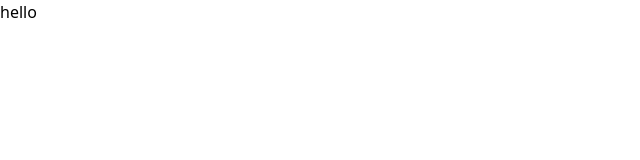
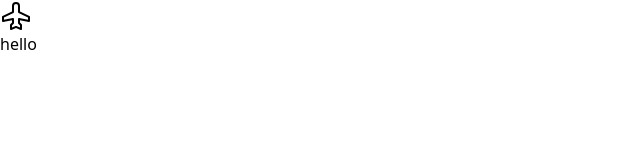
Before and after one commit to cnaallotey/DriveGo-2023, a Nuxt app: page / in a window 1280 px wide. Shown: the top 160 px of the page, without its empty margins (0-640 px from the left). Built offline with nearby package versions, Linux system fonts and the light colour scheme.

Commit message:
create first component

```diff
--- /dev/null
+++ b/components/LandingHero.vue
@@ -0,0 +1,6 @@
+<template>
+    <div>
+        <svg xmlns="http://www.w3.org/2000/svg" width="32" height="32" fill="#000000" viewBox="0 0 256 256"><path d="M235.58,128.84,160,91.06V48a32,32,0,0,0-64,0V91.06L20.42,128.84A8,8,0,0,0,16,136v32a8,8,0,0,0,9.57,7.84L96,161.76v18.93L82.34,194.34A8,8,0,0,0,80,200v32a8,8,0,0,0,11,7.43l37-14.81,37,14.81A8,8,0,0,0,176,232V200a8,8,0,0,0-2.34-5.66L160,180.69V161.76l70.43,14.08A8,8,0,0,0,240,168V136A8,8,0,0,0,235.58,128.84ZM224,158.24l-70.43-14.08A8,8,0,0,0,144,152v32a8,8,0,0,0,2.34,5.66L160,203.31v16.87l-29-11.61a8,8,0,0,0-5.94,0L96,220.18V203.31l13.66-13.65A8,8,0,0,0,112,184V152a8,8,0,0,0-9.57-7.84L32,158.24v-17.3l75.58-37.78A8,8,0,0,0,112,96V48a16,16,0,0,1,32,0V96a8,8,0,0,0,4.42,7.16L224,140.94Z"></path></svg>
+        hello
+    </div>
+</template>
--- a/nuxt.config.ts
+++ b/nuxt.config.ts
@@ -2,11 +2,6 @@
 export default defineNuxtConfig({
   devtools: { enabled: true },
   modules: [
-    '@nuxtjs/tailwindcss',
-    '@nuxtjs/eslint-module'
+    '@nuxtjs/tailwindcss'
   ],
-
-  eslint: {
-    extends: ['plugin:vue/vue3-recommended']
-  }
 })
--- a/pages/index.vue
+++ b/pages/index.vue
@@ -1,5 +1,5 @@
 <template>
     <div>
-        hello
+      <LandingHero/>
     </div>
 </template>
```
